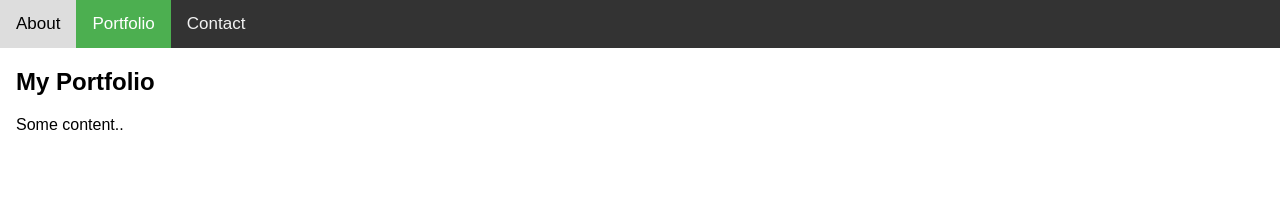
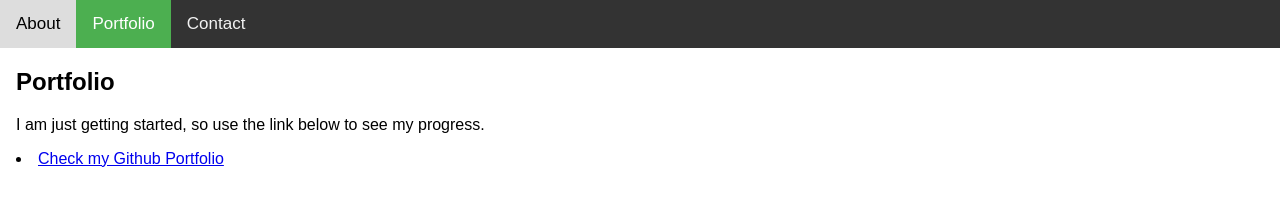
Before and after one commit to B-ctrl/21dec, a plain HTML site: page portfolio.html in a window 1280 px wide. Drawn offline with Linux system fonts and the light colour scheme.

Commit message:
added portfolio and contact content

```diff
--- a/portfolio.html
+++ b/portfolio.html
@@ -19,8 +19,14 @@
 </div>
 
 <div style="padding-left:16px">
-  <h2>My Portfolio</h2>
-  <p>Some content..</p>
+    <h2>Portfolio</h2>
+    <p>I am just getting started, so use the link below to see my progress.
+    </p>
+
+    <p>
+
+      <li><a href="http://www.github.com/TaniaGM">Check my Github Portfolio</a></li>
+    </p>
 </div>
 
 </body>
```
Also changed, not shown: contact.html (+7 -1 lines), index.html (+3 -1 lines).
